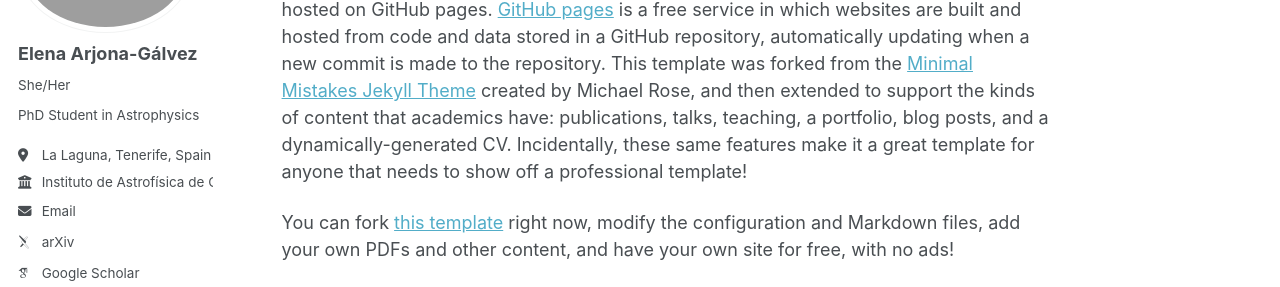
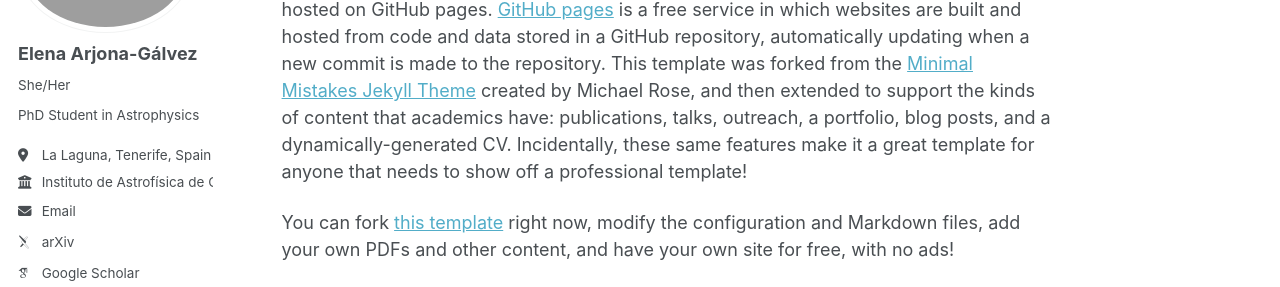
Before and after one commit to elearjgal/elearjgal.github.io, a Jekyll site: the page built from _pages/about.md, in a window 1280 px wide and 900 px high. Shown: the part 200-487 px from the top of the window. Built offline with Jekyll 4.4.1, drawn with Linux system fonts in a browser that asks for light colours; some web fonts are replaced; a script that is not in the unit is left out; some of the changed text lies outside the part shown.

Commit message:
Update about.md

```diff
--- a/_pages/about.md
+++ b/_pages/about.md
@@ -7,7 +7,7 @@
   - /about.html
 ---
 
-This is the front page of a website that is powered by the [Academic Pages template](https://github.com/academicpages/academicpages.github.io) and hosted on GitHub pages. [GitHub pages](https://pages.github.com) is a free service in which websites are built and hosted from code and data stored in a GitHub repository, automatically updating when a new commit is made to the repository. This template was forked from the [Minimal Mistakes Jekyll Theme](https://mmistakes.github.io/minimal-mistakes/) created by Michael Rose, and then extended to support the kinds of content that academics have: publications, talks, teaching, a portfolio, blog posts, and a dynamically-generated CV. Incidentally, these same features make it a great template for anyone that needs to show off a professional template!
+This is the front page of a website that is powered by the [Academic Pages template](https://github.com/academicpages/academicpages.github.io) and hosted on GitHub pages. [GitHub pages](https://pages.github.com) is a free service in which websites are built and hosted from code and data stored in a GitHub repository, automatically updating when a new commit is made to the repository. This template was forked from the [Minimal Mistakes Jekyll Theme](https://mmistakes.github.io/minimal-mistakes/) created by Michael Rose, and then extended to support the kinds of content that academics have: publications, talks, outreach, a portfolio, blog posts, and a dynamically-generated CV. Incidentally, these same features make it a great template for anyone that needs to show off a professional template!
 
  You can fork [this template](https://github.com/academicpages/academicpages.github.io) right now, modify the configuration and Markdown files, add your own PDFs and other content, and have your own site for free, with no ads!
 
@@ -37,7 +37,7 @@
 
 Create content & metadata
 ------
-For site content, there is one Markdown file for each type of content, which are stored in directories like _publications, _talks, _posts, _teaching, or _pages. For example, each talk is a Markdown file in the [_talks directory](https://github.com/academicpages/academicpages.github.io/tree/master/_talks). At the top of each Markdown file is structured data in YAML about the talk, which the theme will parse to do lots of cool stuff. The same structured data about a talk is used to generate the list of talks on the [Talks page](https://academicpages.github.io/talks), each [individual page](https://academicpages.github.io/talks/2012-03-01-talk-1) for specific talks, the talks section for the [CV page](https://academicpages.github.io/cv), and the [map of places you've given a talk](https://academicpages.github.io/talkmap.html) (if you run this [python file](https://github.com/academicpages/academicpages.github.io/blob/master/talkmap.py) or [Jupyter notebook](https://github.com/academicpages/academicpages.github.io/blob/master/talkmap.ipynb), which creates the HTML for the map based on the contents of the _talks directory).
+For site content, there is one Markdown file for each type of content, which are stored in directories like _publications, _talks, _posts, _outreach, or _pages. For example, each talk is a Markdown file in the [_talks directory](https://github.com/academicpages/academicpages.github.io/tree/master/_talks). At the top of each Markdown file is structured data in YAML about the talk, which the theme will parse to do lots of cool stuff. The same structured data about a talk is used to generate the list of talks on the [Talks page](https://academicpages.github.io/talks), each [individual page](https://academicpages.github.io/talks/2012-03-01-talk-1) for specific talks, the talks section for the [CV page](https://academicpages.github.io/cv), and the [map of places you've given a talk](https://academicpages.github.io/talkmap.html) (if you run this [python file](https://github.com/academicpages/academicpages.github.io/blob/master/talkmap.py) or [Jupyter notebook](https://github.com/academicpages/academicpages.github.io/blob/master/talkmap.ipynb), which creates the HTML for the map based on the contents of the _talks directory).
 
 **Markdown generator**
 
```
